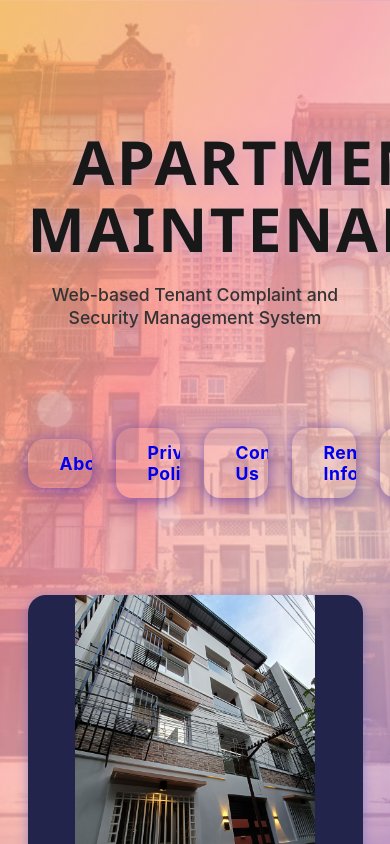
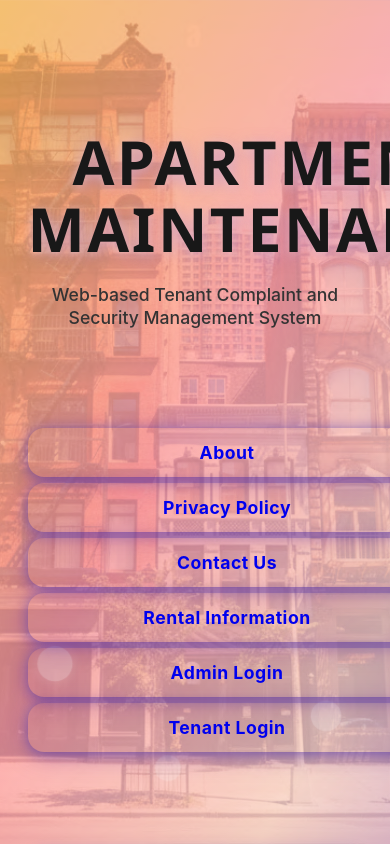
Before and after one commit to Noble636/Capstone2, a React (Create React App) app: page / in a window 390 px wide. Built offline with nearby package versions, Linux system fonts and the light colour scheme.

Commit message:
Initial commit

```diff
--- a/src/css/Home.css
+++ b/src/css/Home.css
@@ -1,4 +1,4 @@
-@media (max-width: 700px) {
+@media (max-width: 900px) {
   .home-content-wrapper {
     flex-direction: column;
     width: 98vw;
@@ -47,24 +47,24 @@
   }
 
   .home-btn-row {
-    /* each row becomes a simple container; keep spacing minimal so rows form a continuous list */
-    display: block;
-    gap: 0.3em;
-    align-items: center;
-    justify-content: center;
+    /* each row becomes a simple container; force vertical stacking */
+    display: block !important;
+    gap: 0.2em;
+    align-items: stretch;
+    justify-content: flex-start;
     margin-top: 0.25em;
     width: 100%;
   }
 
   .home-btn,
   .home-animated-btn {
-    display: block;
-    width: 95vw;
+    display: block !important;
+    width: 100%;
     max-width: 420px;
-    font-size: 1.1em;
-    padding: 1em 0.5em;
-    margin: 0.35em auto;
-    border-radius: 20px;
+    font-size: 1.05em;
+    padding: 12px 14px;
+    margin: 6px auto;
+    border-radius: 12px;
     text-align: center;
     box-shadow: 0 4px 24px 0 rgba(76,0,130,0.25), 0 2px 8px rgba(0,0,0,0.10);
     font-weight: 700;
```
